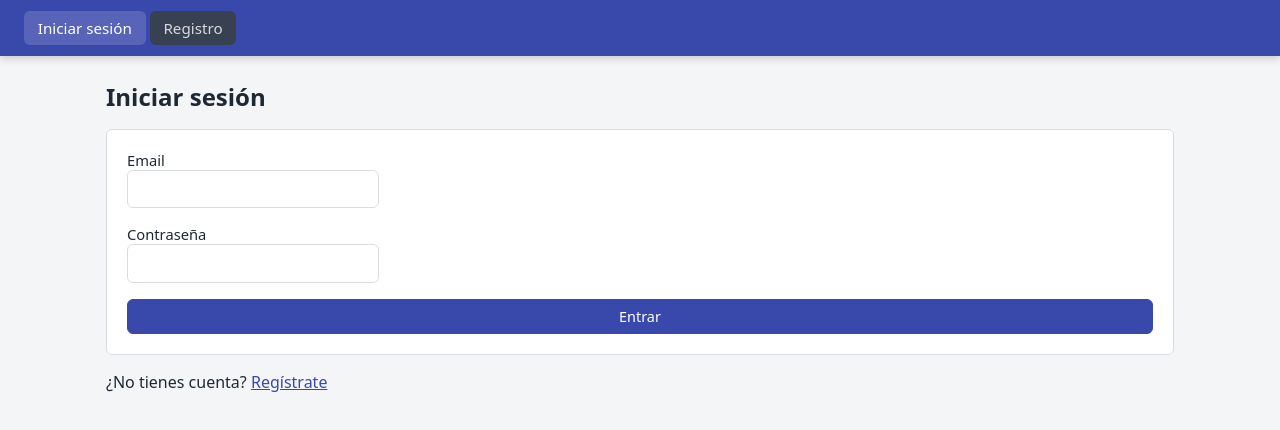
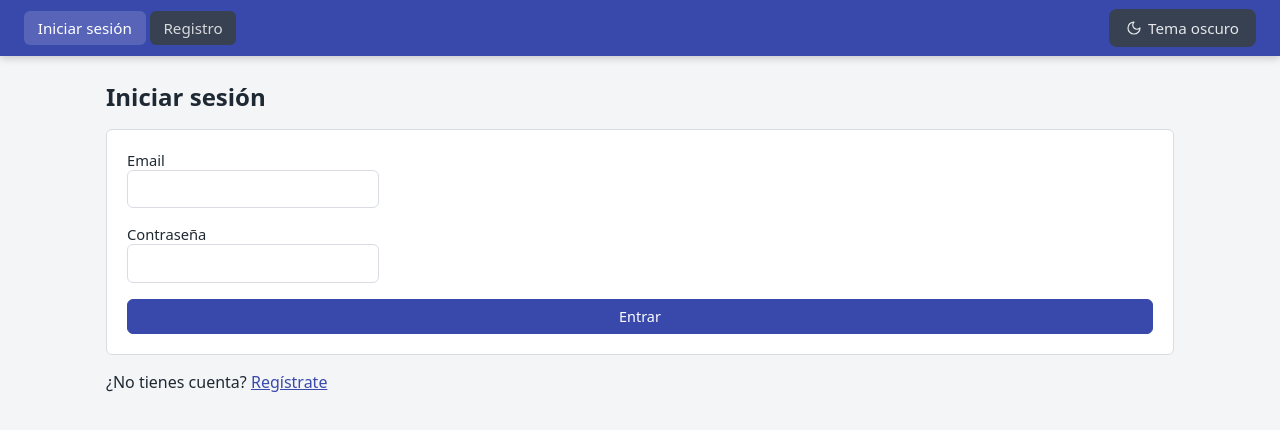
Before and after one commit to GuillermoAliaga/EA_Proyecto_React, a React (Vite) app: page /login in a window 1280 px wide. Shown: the top 430 px of the page. Built offline with nearby package versions, Linux system fonts and the light colour scheme; no server answers.

Commit message:
feat(ui): implementar selector accesible de modo claro y oscuro

```diff
--- a/src/App.tsx
+++ b/src/App.tsx
@@ -1,4 +1,5 @@
 import { Navigate, Route, Routes } from 'react-router-dom';
+import { ThemeProvider } from './context/ThemeContext';
 import { ActivitiesList } from './components/ActivitiesList';
 import { Layout } from './components/Layout';
 import { GuestRoute } from './components/GuestRoute';
@@ -15,6 +16,7 @@ import { ReportForm } from './components/ReportForm';
 
 export function App() {
   return (
+    <ThemeProvider>
       <Routes>
         <Route element={<Layout />}>
           <Route element={<GuestRoute />}>
@@ -45,5 +47,6 @@ export function App() {
           <Route path="*" element={<Navigate to="/" replace />} />
         </Route>
       </Routes>
+    </ThemeProvider>
   );
 }
--- a/src/components/ActivitiesList.tsx
+++ b/src/components/ActivitiesList.tsx
@@ -187,7 +187,7 @@ export function ActivitiesList() {
       <div style={{ display: 'flex', justifyContent: 'space-between', alignItems: 'center', marginBottom: '1rem' }}>
         <div>
           <h1 style={{ margin: 0 }}>Actividades</h1>
-          <small style={{ color: '#4b5563' }}>Total: {totalDocs}</small>
+          <small style={{ color: 'var(--muted)' }}>Total: {totalDocs}</small>
         </div>
         {canPublishActivities && (
           <Link to="/activities/new">
@@ -258,13 +258,13 @@ export function ActivitiesList() {
             flexWrap: 'wrap',
             padding: '0.5rem 0.75rem',
             marginBottom: '1rem',
-            border: '1px solid #e5e7eb',
+            border: '1px solid var(--border)',
             borderRadius: '6px',
-            backgroundColor: '#f9fafb',
-            color: '#111827',
+            backgroundColor: 'var(--surface-alt)',
+            color: 'var(--text)',
           }}
         >
-          <label style={{ display: 'inline-flex', alignItems: 'center', gap: '0.35rem', cursor: 'pointer' }}>
+          <label style={{ display: 'inline-flex', alignItems: 'center', gap: '0.4rem', cursor: 'pointer' }}>
             <input
               type="checkbox"
               checked={allSelected}
@@ -278,6 +278,7 @@ export function ActivitiesList() {
               {!showArchived && (
                 <button
                   type="button"
+                  style={archiveButtonStyle}
                   onClick={() => setConfirmAction({ type: 'bulk-archive', ids: selectedIds })}
                 >
                   Archivar seleccionadas ({selectedIds.length})
@@ -285,6 +286,7 @@ export function ActivitiesList() {
               )}
               <button
                 type="button"
+                style={deleteButtonStyle}
                 onClick={() => setConfirmAction({ type: 'bulk-delete', ids: selectedIds })}
               >
                 Eliminar seleccionadas ({selectedIds.length})
@@ -320,11 +322,11 @@ export function ActivitiesList() {
                 <article
                   key={a._id}
                   style={{
-                    border: '1px solid #d1d5db',
+                    border: '1px solid var(--border)',
                     borderRadius: '8px',
                     padding: '1rem',
-                    backgroundColor: '#ffffff',
-                    color: '#111827',
+                    backgroundColor: 'var(--surface)',
+                    color: 'var(--text)',
                   }}
                 >
                   <div style={{ display: 'flex', justifyContent: 'space-between', alignItems: 'flex-start', gap: '0.75rem' }}>
@@ -340,7 +342,7 @@ export function ActivitiesList() {
                       )}
                       <div>
                         <h2 style={{ margin: '0 0 0.25rem 0' }}>{a.title}</h2>
-                        <small style={{ color: '#4b5563' }}>
+                        <small style={{ color: 'var(--muted)' }}>
                           {a.category} · {a.subcategory} · {a.modality} · Estado: <strong>{a.status}</strong>
                           {a.deleted ? ' · (ARCHIVADA)' : ''}
                         </small>
@@ -353,17 +355,17 @@ export function ActivitiesList() {
 
                   <p style={{ margin: '0.75rem 0' }}>{a.description}</p>
 
-                  <div style={{ fontSize: '0.9rem', color: '#374151', display: 'grid', gap: '0.25rem' }}>
+                  <div style={{ fontSize: '0.9rem', color: 'var(--muted)', display: 'grid', gap: '0.25rem' }}>
                     <div>
-                      <strong>Ubicación:</strong> {a.location?.addressName ?? 'Sin dirección'}
+                      <strong style={{ color: 'var(--text)' }}>Ubicación:</strong> {a.location?.addressName ?? 'Sin dirección'}
                     </div>
                     <div>
-                      <strong>Horario:</strong>{' '}
+                      <strong style={{ color: 'var(--text)' }}>Horario:</strong>{' '}
                       {a.schedule?.startTime ? new Date(a.schedule.startTime).toLocaleString() : '—'}
                       {a.schedule?.endTime ? ` — ${new Date(a.schedule.endTime).toLocaleString()}` : ''}
                     </div>
                     <div>
-                      <strong>Plazas:</strong> {enrolledCount} / {maxCount}
+                      <strong style={{ color: 'var(--text)' }}>Plazas:</strong> {enrolledCount} / {maxCount}
                     </div>
                   </div>
 
--- a/src/components/Navbar.css
+++ b/src/components/Navbar.css
@@ -81,8 +81,15 @@
   white-space: nowrap;
 }
 
-.nav-session {
-  display: flex;
+/* Botón de cambio de tema */
+.nav-btn--theme {
+  display: inline-flex;
   align-items: center;
-  gap: 24px;
+  gap: 6px;
+  color: #e5e7eb;
+  background: #374151;
 }
+
+.nav-btn--theme:hover {
+  background: #4b5563;
+}
--- a/src/components/Navbar.tsx
+++ b/src/components/Navbar.tsx
@@ -1,5 +1,6 @@
 import { NavLink, useNavigate } from 'react-router-dom';
 import { useAuth } from '../context/AuthContext';
+import { ThemeToggle } from './ThemeToggle';
 import './Navbar.css';
 
 export function Navbar() {
@@ -46,15 +47,18 @@ export function Navbar() {
         )}
       </nav>
 
-      {/* Sesión: nombre y botón de salir, a la derecha del todo */}
+      {/* Zona derecha: selector de tema (siempre visible) y sesión si está logueado */}
+      <div className="nav-session">
+        <ThemeToggle />
         {user && (
-        <div className="nav-session">
+          <>
             <span className="nav-user">{user.name}</span>
             <button type="button" className="nav-btn nav-btn--logout" onClick={onLogout}>
               Salir
             </button>
+          </>
+        )}
       </div>
-      )}
     </header>
   );
 }
--- /dev/null
+++ b/src/components/ThemeToggle.tsx
@@ -0,0 +1,57 @@
+import { useTheme } from '../context/ThemeContext';
+
+function SunIcon() {
+  return (
+    <svg
+      width="16"
+      height="16"
+      viewBox="0 0 24 24"
+      fill="none"
+      stroke="currentColor"
+      strokeWidth="1.8"
+      strokeLinecap="round"
+      strokeLinejoin="round"
+      aria-hidden="true"
+    >
+      <circle cx="12" cy="12" r="4" />
+      <path d="M12 2v2M12 20v2M4.93 4.93l1.41 1.41M17.66 17.66l1.41 1.41M2 12h2M20 12h2M6.34 17.66l-1.41 1.41M19.07 4.93l-1.41 1.41" />
+    </svg>
+  );
+}
+
+function MoonIcon() {
+  return (
+    <svg
+      width="16"
+      height="16"
+      viewBox="0 0 24 24"
+      fill="none"
+      stroke="currentColor"
+      strokeWidth="1.8"
+      strokeLinecap="round"
+      strokeLinejoin="round"
+      aria-hidden="true"
+    >
+      <path d="M12 3a6 6 0 0 0 9 9 9 9 0 1 1-9-9Z" />
+    </svg>
+  );
+}
+
+export function ThemeToggle() {
+  const { theme, toggleTheme } = useTheme();
+  const isDark = theme === 'dark';
+
+  return (
+    <button
+      type="button"
+      className="nav-btn nav-btn--theme"
+      onClick={toggleTheme}
+      aria-pressed={isDark}
+      aria-label={isDark ? 'Cambiar a tema claro' : 'Cambiar a tema oscuro'}
+      title={isDark ? 'Cambiar a tema claro' : 'Cambiar a tema oscuro'}
+    >
+      {isDark ? <SunIcon /> : <MoonIcon />}
+      <span>{isDark ? 'Tema claro' : 'Tema oscuro'}</span>
+    </button>
+  );
+}
--- /dev/null
+++ b/src/context/ThemeContext.tsx
@@ -0,0 +1,43 @@
+import { createContext, useContext, useEffect, useState, type ReactNode } from 'react';
+
+type Theme = 'light' | 'dark';
+
+interface ThemeContextValue {
+  theme: Theme;
+  toggleTheme: () => void;
+}
+
+const ThemeContext = createContext<ThemeContextValue | null>(null);
+
+const STORAGE_KEY = 'app_theme';
+
+function getInitialTheme(): Theme {
+  const saved = localStorage.getItem(STORAGE_KEY);
+  if (saved === 'light' || saved === 'dark') return saved;
+  return window.matchMedia('(prefers-color-scheme: dark)').matches ? 'dark' : 'light';
+}
+
+export function ThemeProvider({ children }: { children: ReactNode }) {
+  const [theme, setTheme] = useState<Theme>(getInitialTheme);
+
+  useEffect(() => {
+    document.documentElement.setAttribute('data-theme', theme);
+    localStorage.setItem(STORAGE_KEY, theme);
+  }, [theme]);
+
+  const toggleTheme = () => {
+    setTheme((prev) => (prev === 'light' ? 'dark' : 'light'));
+  };
+
+  return (
+    <ThemeContext.Provider value={{ theme, toggleTheme }}>
+      {children}
+    </ThemeContext.Provider>
+  );
+}
+
+export function useTheme() {
+  const ctx = useContext(ThemeContext);
+  if (!ctx) throw new Error('useTheme debe usarse dentro de ThemeProvider');
+  return ctx;
+}
--- a/src/index.css
+++ b/src/index.css
@@ -4,15 +4,22 @@
 :root {
   --primary: #3949ab;
   --primary-dark: #283593;
+  --primary-light: #eef0fb;
   --danger: #c62828;
   --danger-light: #fdecea;
+  --danger-border: #f5c2c0;
   --text: #1f2933;
   --muted: #6b7280;
   --border: #d9dde3;
   --background: #f4f5f7;
   --surface: #ffffff;
+  --surface-alt: #eef0f4;
+  --avatar-bg: #e3e8fb;
+  --toast-bg: #1f2933;
+  --toast-text: #ffffff;
   --radius: 6px;
 
+  color-scheme: light;
   color: var(--text);
   font-family:
     system-ui,
@@ -22,6 +29,26 @@
     sans-serif;
 }
 
+[data-theme='dark'] {
+  --primary: #5c6bc0;
+  --primary-dark: #3f51b5;
+  --primary-light: rgba(92, 107, 192, 0.16);
+  --danger: #ef5350;
+  --danger-light: rgba(239, 83, 80, 0.15);
+  --danger-border: rgba(239, 83, 80, 0.35);
+  --text: #f1f5f9;
+  --muted: #94a3b8;
+  --border: #334155;
+  --background: #0f172a;
+  --surface: #1e293b;
+  --surface-alt: #273549;
+  --avatar-bg: rgba(92, 107, 192, 0.25);
+  --toast-bg: #334155;
+  --toast-text: #f8fafc;
+
+  color-scheme: dark;
+}
+
 * {
   box-sizing: border-box;
 }
@@ -29,6 +56,10 @@
 body {
   margin: 0;
   background: var(--background);
+  color: var(--text);
+  transition:
+    background-color 0.2s ease,
+    color 0.2s ease;
 }
 
 main {
@@ -79,7 +110,7 @@ button.secondary,
 
 button.secondary:hover:not(:disabled),
 .button.secondary:hover {
-  background: #eef0fb;
+  background: var(--primary-light);
 }
 
 button.danger {
@@ -159,7 +190,7 @@ td {
 }
 
 th {
-  background: #eef0f4;
+  background: var(--surface-alt);
   font-weight: 600;
 }
 
@@ -194,7 +225,7 @@ tr.inactive td {
   margin: 0.1rem 0.25rem 0.1rem 0;
   padding: 0.1rem 0.5rem;
   border-radius: 999px;
-  background: #eef0f4;
+  background: var(--surface-alt);
   color: var(--muted);
   font-size: 0.75rem;
 }
@@ -204,7 +235,7 @@ tr.inactive td {
   width: 45px;
   height: 60px;
   object-fit: cover;
-  background: #eef0f4;
+  background: var(--surface-alt);
 }
 
 /* Formularios */
@@ -290,7 +321,7 @@ label.checkbox {
 /* Aviso de error encima de las tablas y de los formularios */
 .alert {
   padding: 0.75rem 1rem;
-  border: 1px solid #f5c2c0;
+  border: 1px solid var(--danger-border);
   border-radius: var(--radius);
   background: var(--danger-light);
   color: var(--danger);
@@ -351,7 +382,7 @@ label.checkbox {
   width: 100%;
   height: 170px;
   object-fit: cover;
-  background: #eef0f4;
+  background: var(--surface-alt);
 }
 
 .card-text {
@@ -373,7 +404,7 @@ label.checkbox {
   width: 44px;
   height: 44px;
   border-radius: 50%;
-  background: #e3e8fb;
+  background: var(--avatar-bg);
   color: var(--primary);
   font-weight: 700;
 }
@@ -409,7 +440,7 @@ label.checkbox {
 }
 
 .view-toggle button:hover:not(.active) {
-  background: #eef0fb;
+  background: var(--primary-light);
 }
 
 /* El botón del modo que está elegido */
@@ -433,9 +464,11 @@ label.checkbox {
   width: 90%;
   max-width: 400px;
   padding: 24px;
+  border: 1px solid var(--border);
   border-radius: 8px;
-  background: white;
-  box-shadow: 0 10px 30px rgba(0, 0, 0, 0.2);
+  background: var(--surface);
+  color: var(--text);
+  box-shadow: 0 10px 30px rgba(0, 0, 0, 0.25);
 }
 
 .modal .actions {
@@ -458,8 +491,8 @@ label.checkbox {
 .toast {
   padding: 0.7rem 1rem;
   border-radius: var(--radius);
-  background: var(--text);
-  color: #fff;
+  background: var(--toast-bg);
+  color: var(--toast-text);
   font-size: 0.9rem;
   box-shadow: 0 4px 14px rgba(0, 0, 0, 0.25);
 }
```
Lines whose indentation alone changed are shown as unchanged.
